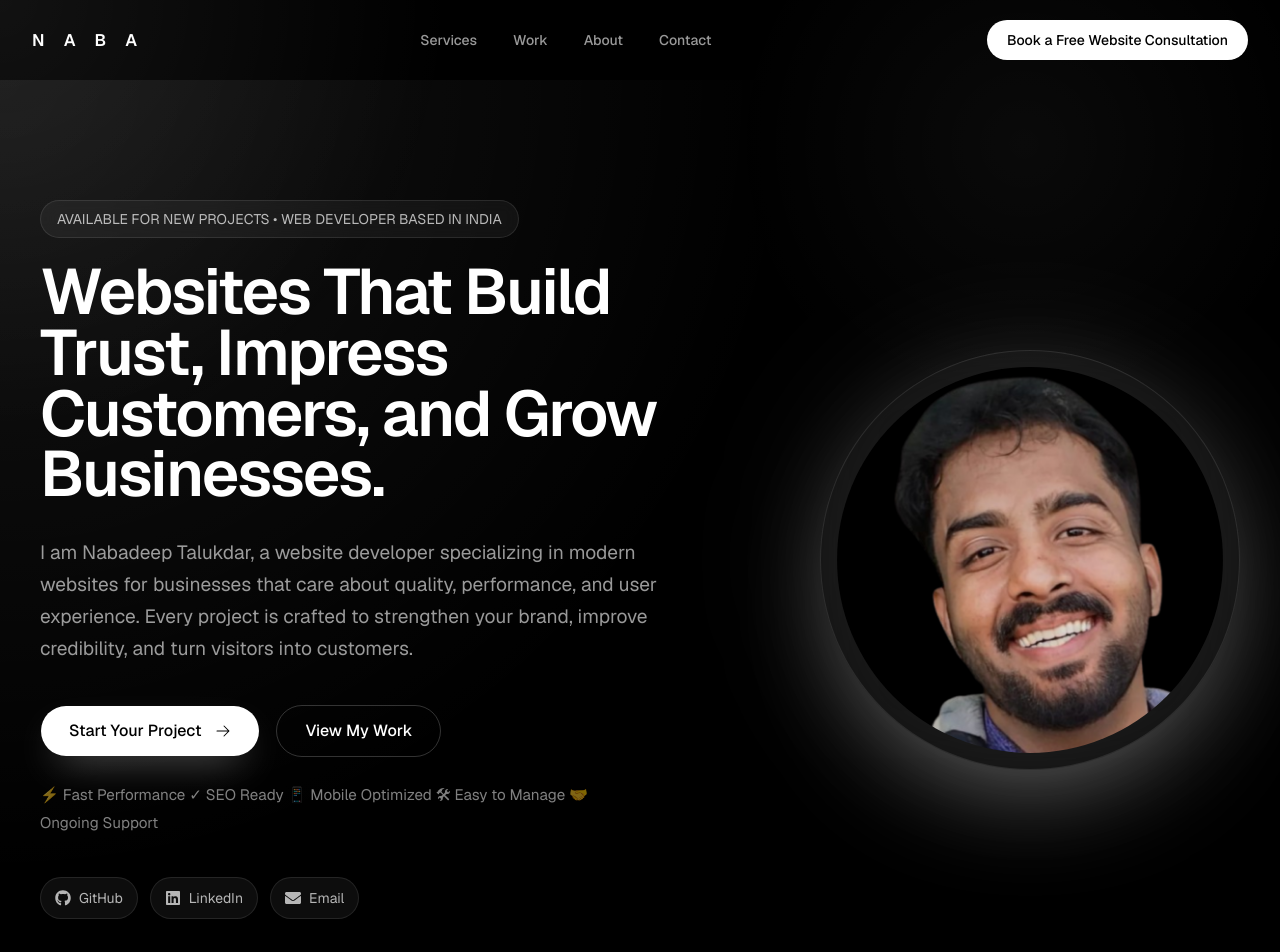
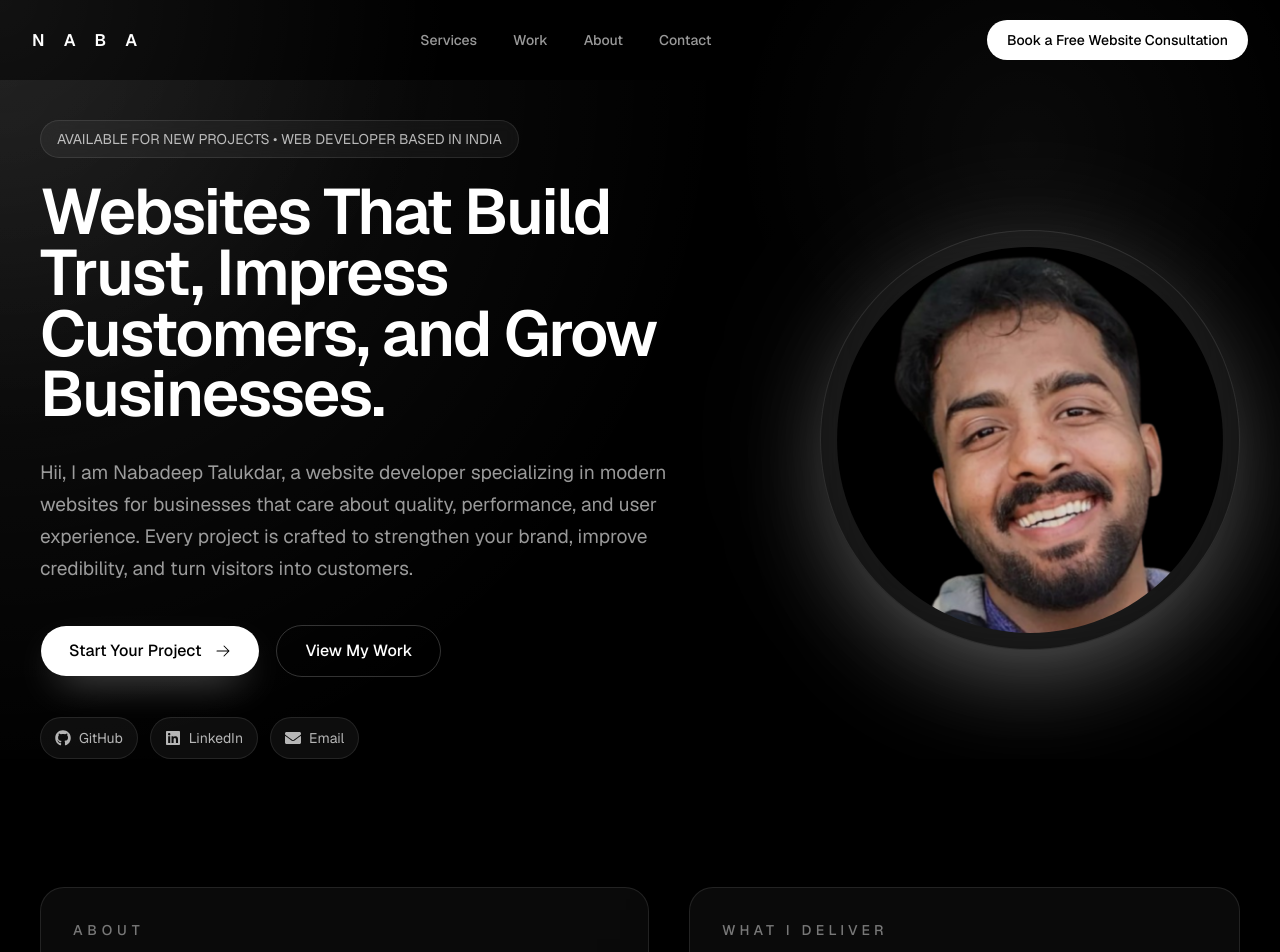
Before and after one commit to nabadeeptalukdar/portfolio, a Next.js app: page / in a window 1280 px wide. Shown: the top 952 px of the page. Built offline with nearby package versions, Linux system fonts and the light colour scheme.

Commit message:
Updated content of hero section

```diff
--- a/src/components/sections/Hero.jsx
+++ b/src/components/sections/Hero.jsx
@@ -15,7 +15,7 @@ const links = [
 
 export default function Hero() {
   return (
-    <section id="home" className="relative overflow-hidden px-5 py-24 pt-28 sm:px-8 sm:py-24 sm:pt-32 lg:px-10 lg:py-28 lg:pt-36 xl:py-32 xl:pt-30">
+    <section id="home" className="relative overflow-hidden px-5 py-24 pt-28 sm:px-8 sm:py-24 sm:pt-32 lg:px-10 lg:py-28 lg:pt-36 xl:py-0 xl:pt-10">
       <div className="absolute inset-0 -z-10 bg-[radial-gradient(circle_at_top_left,rgba(255,255,255,0.08),transparent_50%)]" />
 
       <div className="mx-auto flex min-h-100vh max-w-7xl flex-col items-center justify-between gap-14 px-0 sm:gap-16 lg:flex-row lg:gap-20">
@@ -34,7 +34,7 @@ export default function Hero() {
           </h1>
 
           <p className="mt-8 max-w-2xl text-[clamp(1rem,1.5vw,1.2rem)] leading-8 text-white/60">
-            I am Nabadeep Talukdar, a website developer specializing in modern websites for businesses that care about quality, performance, and user experience. Every project is crafted to strengthen your brand, improve credibility, and turn visitors into customers.
+            Hii, I am Nabadeep Talukdar, a website developer specializing in modern websites for businesses that care about quality, performance, and user experience. Every project is crafted to strengthen your brand, improve credibility, and turn visitors into customers.
           </p>
 
           <div className="mt-10 flex flex-col gap-3 sm:flex-row sm:flex-wrap sm:gap-4">
@@ -51,10 +51,6 @@ export default function Hero() {
               </Button>
             </a>
           </div>
-
-          <p className="mt-6 max-w-xl text-[clamp(0.95rem,1.1vw,1rem)] leading-7 text-white/50">
-          ⚡ Fast Performance   ✓ SEO Ready   📱 Mobile Optimized   🛠 Easy to Manage    🤝 Ongoing Support</p>
-
           <div className="mt-10 flex flex-wrap gap-2 sm:gap-3">
             {links.map((item) => {
               const Icon = item.icon;
```
